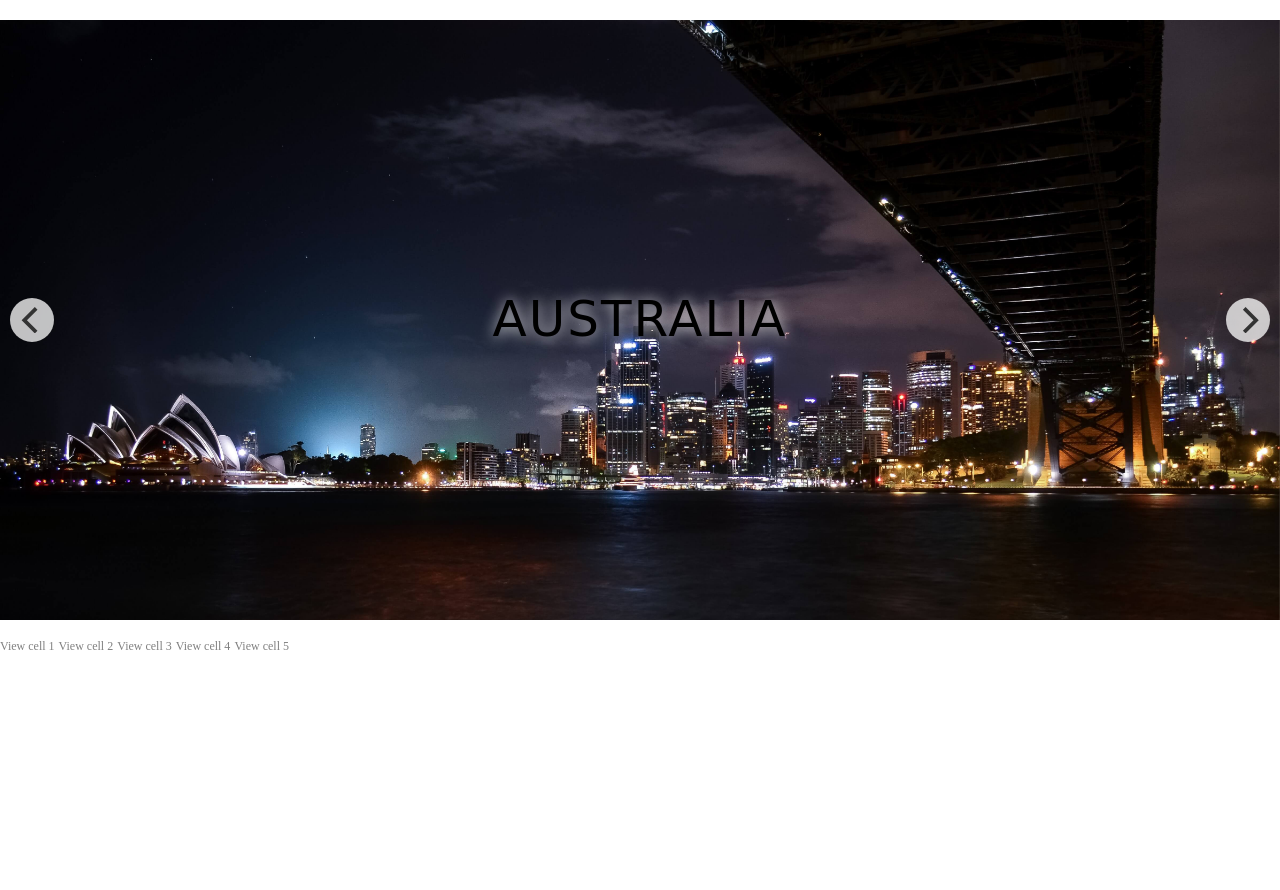
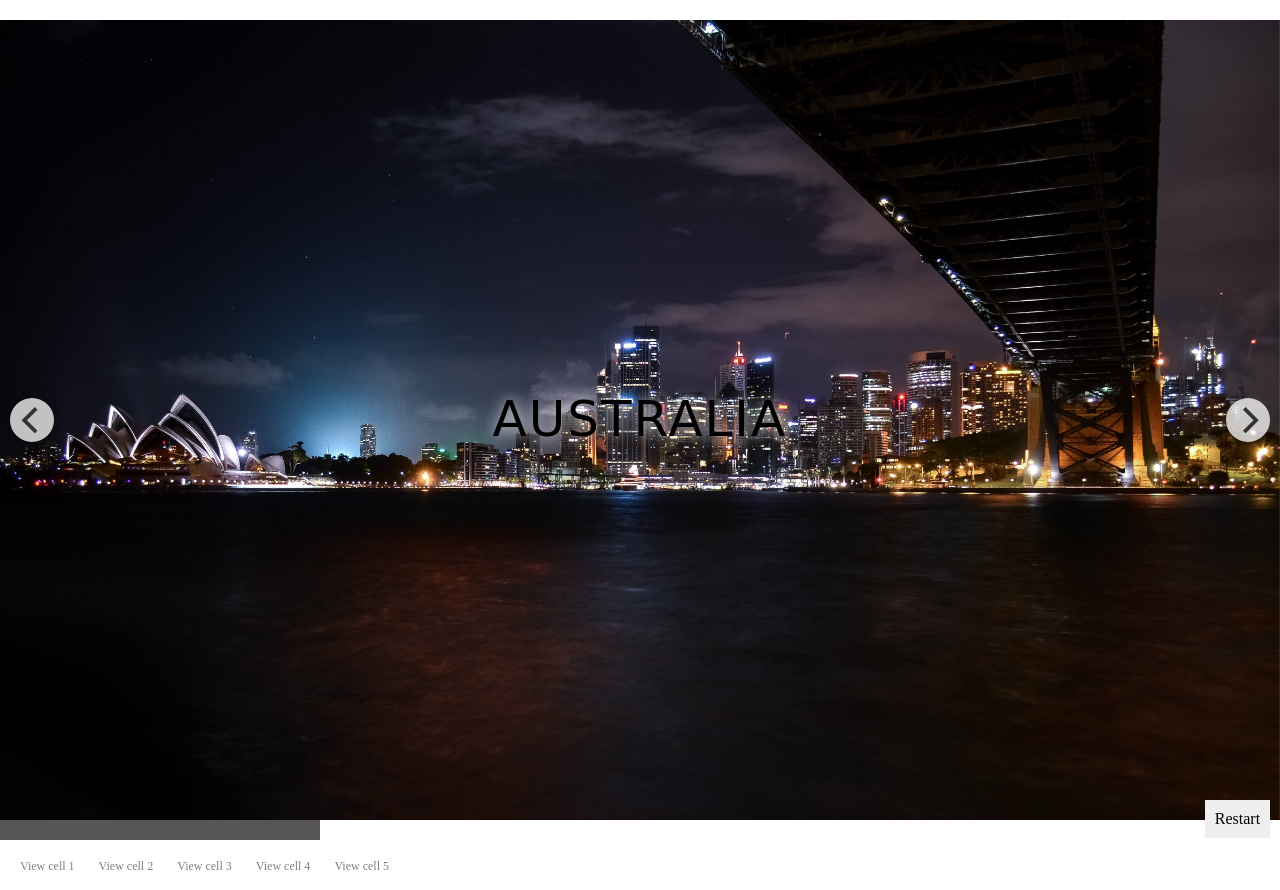
Before and after one commit to Ciri1987/places-to-visit, a website: page index.html in a window 1280 px wide. Both pictures are taken after a click on the button "Next". Before the commit the page ends 800 px from the top, so only its background shows below. Drawn offline with Linux system fonts and the light colour scheme; a web font is replaced by a local one.

Commit message:
Add progess bar & restart button

```diff
--- a/index.html
+++ b/index.html
@@ -22,8 +22,8 @@
         <div class="carousel-cell" id="carousel-cell2" style="background-image:url(images/australia.jpg)">
             <div class="container"><span class="title">Australia</span></div>
         </div>
-        <div class="carousel-cell" id="carousel-cell3" style="background-image:url(images/japan.jpg)">
-            <div class="container"><span class="title">Japan</span></div>
+        <div class="carousel-cell" id="carousel-cell3" style="background-image:url(images/china.jpg)">
+            <div class="container"><span class="title">China</span></div>
         </div>
         <div class="carousel-cell" id="carousel-cell4" style="background-image:url(images/machu-picchu.jpg)">
             <div class="container"><span class="title">Machu Picchu</span></div>
@@ -31,8 +31,11 @@
         <div class="carousel-cell" id="carousel-cell5" style="background-image:url(images/new-york.jpg)">
             <div class="container"><span class="title">New York</span></div>
         </div>
+    </div>
 
-
+    <div class="progress-bar"></div>
+    <div class="button-group">
+        <button class="restart-button" data-selector=".restart">Restart</button>
     </div>
     <p>
         <a href="#carousel-cell1">View cell 1</a>
--- a/js/script.js
+++ b/js/script.js
@@ -1,4 +1,8 @@
 var elem = document.querySelector('.main-carousel');
+var progressBar = document.querySelector('.progress-bar');
+var buttonGroup = document.querySelector('.button-group');
+var buttons = buttonGroup.querySelectorAll('.restart-button');
+
 var flkty = new Flickity(elem, {
     // options
     imagesLoaded: true,
@@ -7,3 +11,21 @@ var flkty = new Flickity(elem, {
     contain: true,
     hash: true,
 });
+
+// Use progress bar scroll
+
+
+flkty.on('scroll', function (progress) {
+    progress = Math.max(0, Math.min(1, progress));
+    progressBar.style.width = progress * 100 + '%';
+});
+
+buttons = fizzyUIUtils.makeArray(buttons);
+buttonGroup.addEventListener('click', function (event) {
+    // filter for button clicks
+    if (!matchesSelector(event.target, '.restart-button')) {
+        return;
+    }
+    var index = buttons.indexOf(event.target);
+    flkty.select(index);
+});
--- a/sass/style.scss
+++ b/sass/style.scss
@@ -8,8 +8,6 @@
     display: flex;
     justify-content: center;
     align-items: center;
-
-
 }
 
 .main-carousel {
@@ -22,18 +20,39 @@
     justify-content: center;
     width: 100%;
     /* full width */
-    height: 600px;
+    height: 800px;
     /* height of carousel */
     margin-right: 20px;
     overflow: hidden;
     background-size: cover;
+
 }
 
 .carousel-cell img {
 
     height: 100%;
-    max-height: auto;
+    width: 100%;
+}
 
+/* no circle */
+.flickity-button {
+    background: transparent;
+}
+
+/* big previous & next buttons */
+.flickity-prev-next-button {
+    width: 100px;
+    height: 100px;
+}
+
+/* icon color */
+.flickity-button-icon {
+    fill: white;
+}
+
+/* hide disabled button */
+.flickity-button:disabled {
+    display: none;
 }
 
 .title {
@@ -48,26 +67,36 @@ a {
     text-decoration: none;
     font-size: 12px;
     color: grey;
+    margin-left: 20px;
+
 
 }
 
-/* no circle */
-.flickity-button {
-    background: transparent;
+.progress-bar {
+    height: 20px;
+    width: 0;
+    background: #565553;
+
 }
 
-/* big previous & next buttons */
-.flickity-prev-next-button {
-    width: 100px;
-    height: 150px;
+.button-group {
+    position: absolute;
+
 }
 
-/* icon color */
-.flickity-button-icon {
-    fill: grey;
+.restart-button {
+    position: relative;
+    left: 75.3em;
+    bottom: 2.5em;
+    border: none;
+    padding: 10px;
+    transition: 0.4s;
+
 }
 
-/* hide disabled button */
-.flickity-button:disabled {
-    display: none;
+.restart-button:hover {
+    background-color: #53afd3;
+    border: none;
+    color: #fff;
+    transform: scale(1.3, 1.3);
 }
```
Also changed, not shown: css/style.css, images/china.jpg (added), images/japan.jpg (deleted), 1 other file.
